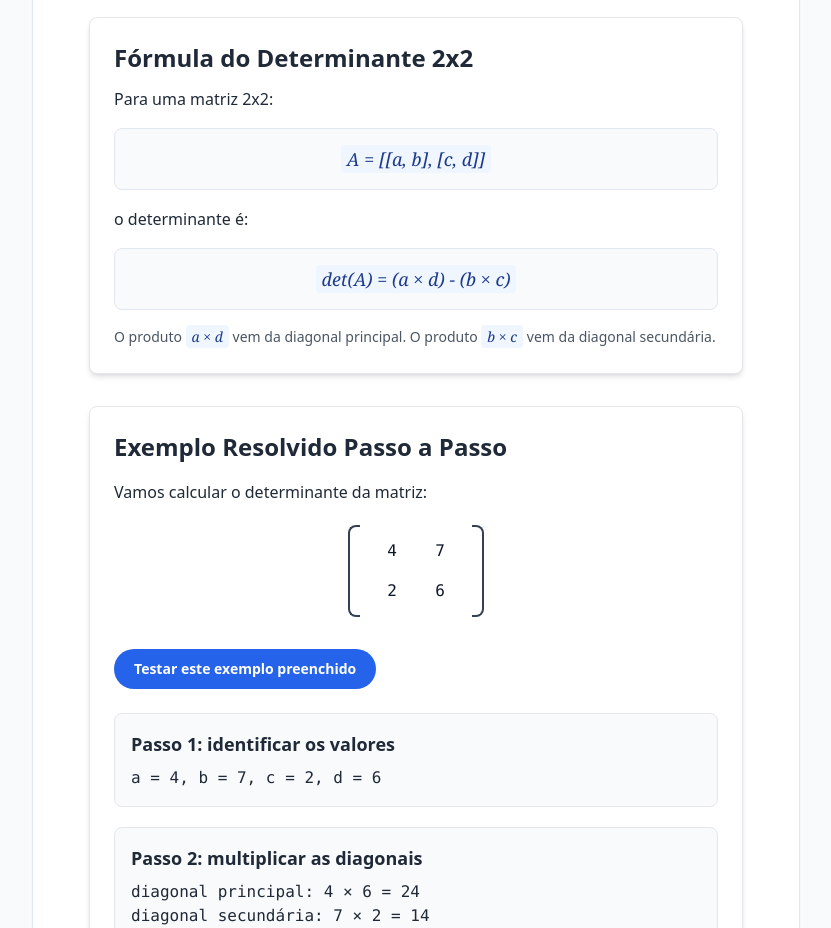
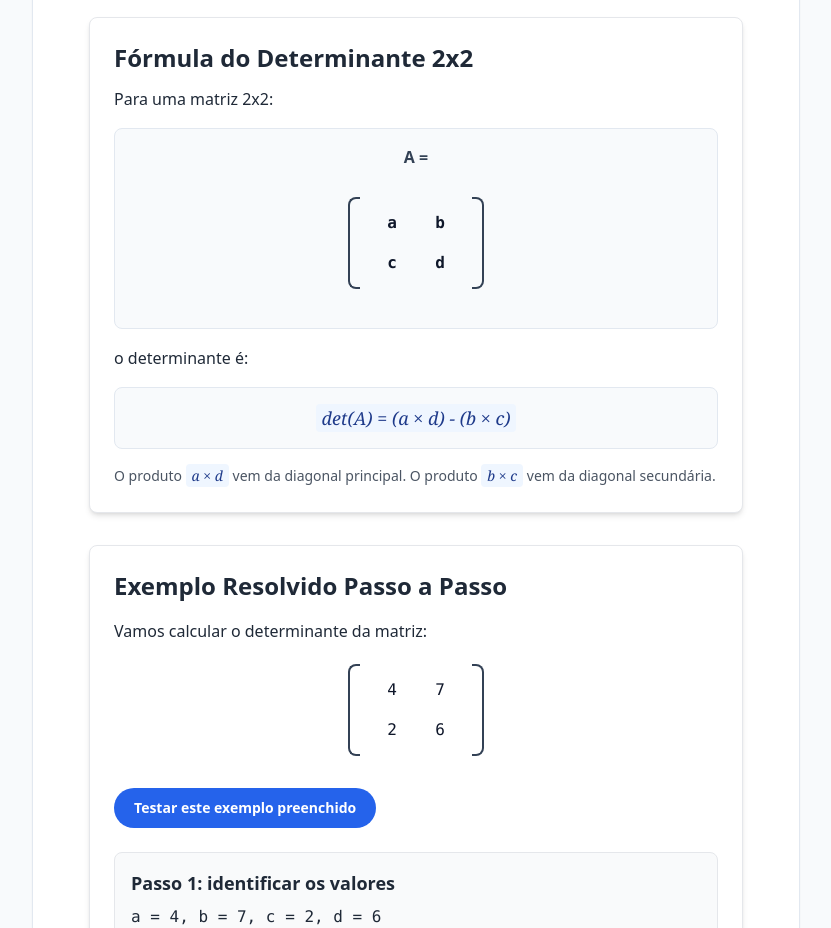
Before and after one commit to Diegosilva20/Projeto-calculadora-matrizes, a React (Vite) app: page /tutorial/determinante-2x2 in a window 1280 px wide. Shown: the part 940-1868 px from the top of the page, without its empty margins (224-1055 px from the left). Built offline with nearby package versions, Linux system fonts and the light colour scheme.

Commit message:
Corrige exibição de matrizes simbólicas em tutoriais de determinante 2x2 e inversa

```diff
--- /dev/null
+++ b/src/components/tutorial/SymbolicMatrix.jsx
@@ -0,0 +1,25 @@
+import MatrixDisplay from "../common/MatrixDisplay";
+
+const SymbolicMatrix = ({ label, matrix, className = "" }) => (
+  <div
+    className={
+      [
+        "text-center font-semibold text-lg p-4 bg-slate-50 border border-slate-200 rounded-lg",
+        className,
+      ]
+        .filter(Boolean)
+        .join(" ")
+    }
+  >
+    {label && (
+      <div className="mb-3 text-base text-slate-700 dark:text-slate-200">
+        {label}
+      </div>
+    )}
+    <div className="inline-block">
+      <MatrixDisplay matrix={matrix} />
+    </div>
+  </div>
+);
+
+export default SymbolicMatrix;
--- a/src/pages/tutorials/Determinant2x2Tutorial.jsx
+++ b/src/pages/tutorials/Determinant2x2Tutorial.jsx
@@ -1,5 +1,6 @@
 import MatrixDisplay from "../../components/common/MatrixDisplay";
 import Formula from "../../components/tutorial/Formula";
+import SymbolicMatrix from "../../components/tutorial/SymbolicMatrix";
 import TipBox from "../../components/tutorial/TipBox";
 import TutorialCTA from "../../components/tutorial/TutorialCTA";
 import UseExampleButton from "../../components/tutorial/UseExampleButton";
@@ -37,9 +38,11 @@ function Determinant2x2Tutorial() {
         <p className="mb-4 leading-relaxed">
           Para uma matriz 2x2:
         </p>
-        <div className="text-center font-semibold text-lg p-4 bg-slate-50 border border-slate-200 rounded-lg mb-4">
-          <Formula>A = [[a, b], [c, d]]</Formula>
-        </div>
+        <SymbolicMatrix
+          label="A ="
+          matrix={[["a", "b"], ["c", "d"]]}
+          className="mb-4"
+        />
         <p className="mb-4 leading-relaxed">
           o determinante é:
         </p>
--- a/src/pages/tutorials/InverseTutorial.jsx
+++ b/src/pages/tutorials/InverseTutorial.jsx
@@ -1,5 +1,6 @@
 import MatrixDisplay from "../../components/common/MatrixDisplay";
 import Formula from "../../components/tutorial/Formula";
+import SymbolicMatrix from "../../components/tutorial/SymbolicMatrix";
 import TipBox from "../../components/tutorial/TipBox";
 import TutorialCTA from "../../components/tutorial/TutorialCTA";
 import UseExampleButton from "../../components/tutorial/UseExampleButton";
@@ -63,13 +64,16 @@ function InverseMatrixTutorial() {
         <p className="mb-4 leading-relaxed">
           Para uma matriz 2x2, existe uma fórmula rápida. Se:
         </p>
-        <div className="text-center font-semibold text-lg p-4 bg-slate-50 border border-slate-200 rounded-lg mb-4">
-          <Formula>A = [[a, b], [c, d]]</Formula>
-        </div>
+        <SymbolicMatrix
+          label="A ="
+          matrix={[["a", "b"], ["c", "d"]]}
+          className="mb-4"
+        />
         <p className="mb-4 leading-relaxed">então:</p>
-        <div className="text-center font-semibold text-lg p-4 bg-slate-50 border border-slate-200 rounded-lg">
-          <Formula>A⁻¹ = 1/det(A) × [[d, -b], [-c, a]]</Formula>
-        </div>
+        <SymbolicMatrix
+          label="A⁻¹ = 1/det(A) ×"
+          matrix={[["d", "-b"], ["-c", "a"]]}
+        />
         <ol className="list-decimal pl-5 space-y-3 leading-relaxed mt-5">
           <li>Calcule o determinante.</li>
           <li>Troque os elementos da diagonal principal.</li>
@@ -132,9 +136,11 @@ function InverseMatrixTutorial() {
             <h3 className="text-lg font-semibold mb-2">
               Passo 3: multiplicar por 1/determinante
             </h3>
-            <p className="font-mono text-sm sm:text-base break-words">
-              A⁻¹ = 1/1 × [[3, -5], [-1, 2]]
-            </p>
+            <SymbolicMatrix
+              label="A⁻¹ = 1/1 ×"
+              matrix={[["3", "-5"], ["-1", "2"]]}
+              className="mx-auto"
+            />
           </div>
         </div>
 
```
